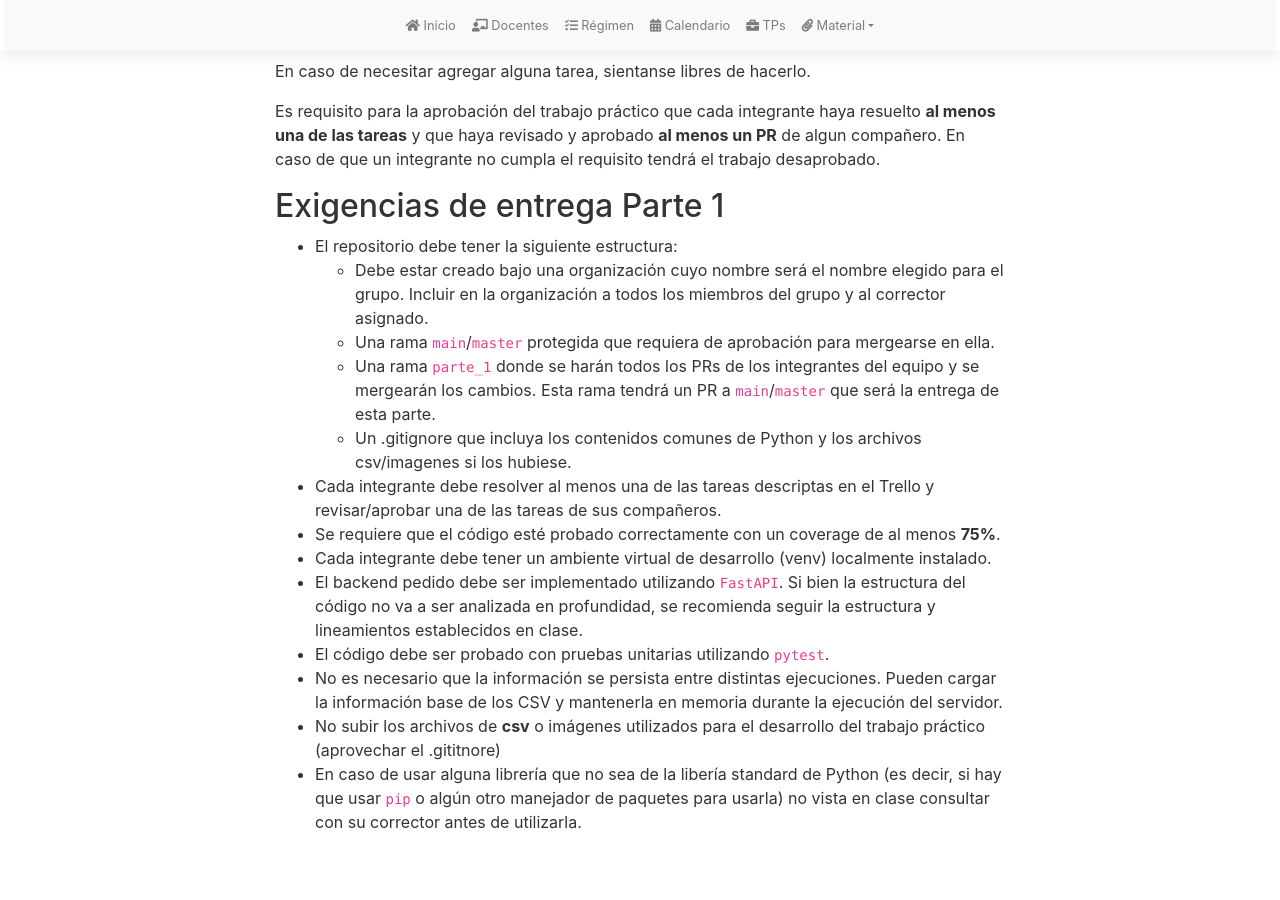
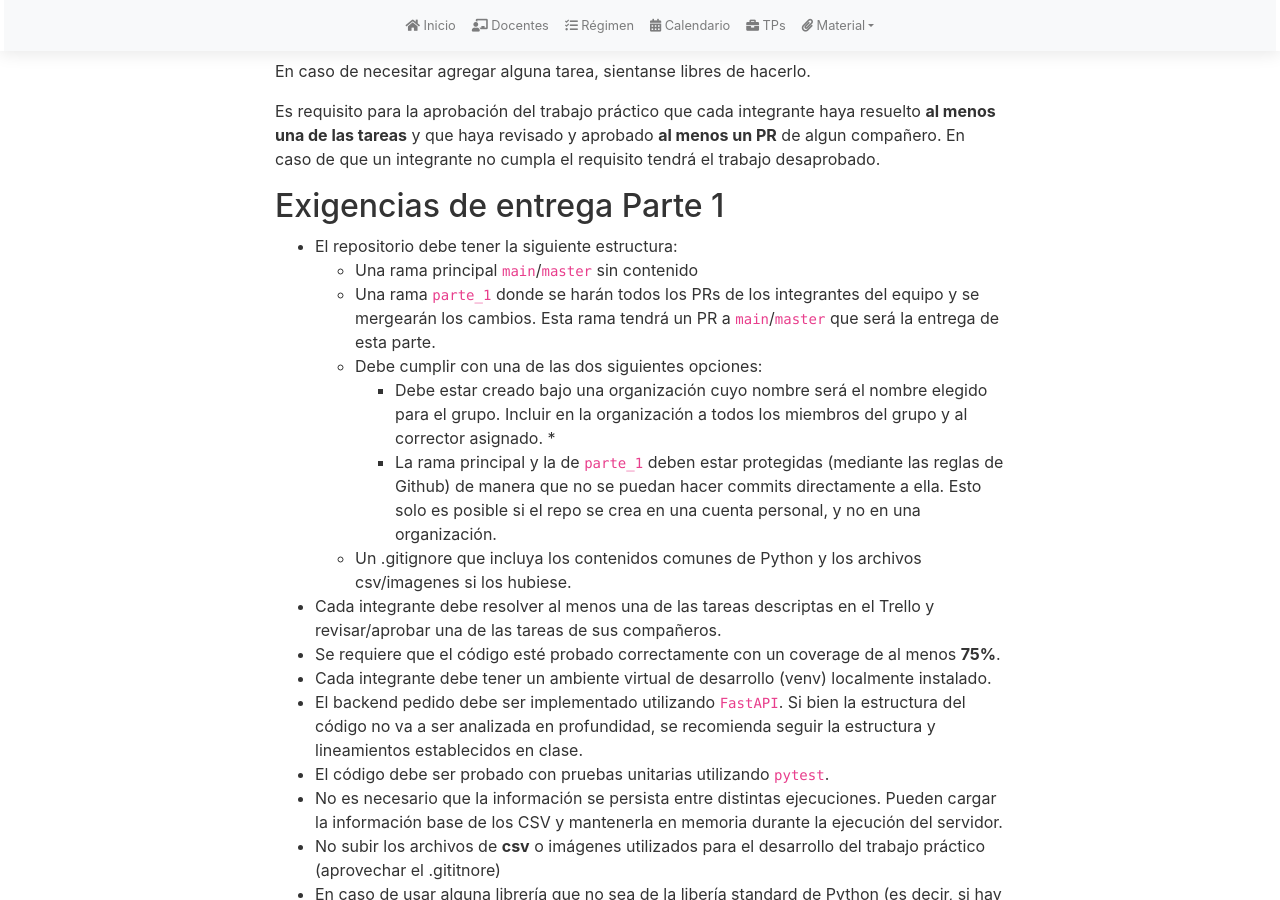
Before and after one commit to intro-tb022/intro, a Jekyll site: the page built from tps/2024_c2/tp2-1.md, in a window 1280 px wide and 900 px high, scrolled down 3995 px. Built offline with Jekyll 4.4.1, drawn with Linux system fonts in a browser that asks for light colours; nearby versions of some CDN libraries; our own code applies the rules of GitHub Pages for plain Markdown files; before the commit the page ends 4845 px from its top, so only the background shows below that.

Commit message:
Add missing files from tp2-1

```diff
--- a/tps/2024_c2/tp2-1.md
+++ b/tps/2024_c2/tp2-1.md
@@ -139,9 +139,11 @@ Es requisito para la aprobación del trabajo práctico que cada integrante haya
 ## Exigencias de entrega Parte 1
 
 - El repositorio debe tener la siguiente estructura:
-	- Debe estar creado bajo una organización cuyo nombre será el nombre elegido para el grupo. Incluir en la organización a todos los miembros del grupo y al corrector asignado.
-	- Una rama `main`/`master` protegida que requiera de aprobación para mergearse en ella.
+	- Una rama principal `main`/`master` sin contenido
 	- Una rama `parte_1` donde se harán todos los PRs de los integrantes del equipo y se mergearán los cambios. Esta rama tendrá un PR a `main`/`master` que será la entrega de esta parte.
+	- Debe cumplir con una de las dos siguientes opciones:
+		- Debe estar creado bajo una organización cuyo nombre será el nombre elegido para el grupo. Incluir en la organización a todos los miembros del grupo y al corrector asignado. *
+		- La rama principal y la de `parte_1` deben estar protegidas (mediante las reglas de Github) de manera que no se puedan hacer commits directamente a ella. Esto solo es posible si el repo se crea en una cuenta personal, y no en una organización.
 	- Un .gitignore que incluya los contenidos comunes de Python y los archivos csv/imagenes si los hubiese.
 - Cada integrante debe resolver al menos una de las tareas descriptas en el Trello y revisar/aprobar una de las tareas de sus compañeros.
 - Se requiere que el código esté probado correctamente con un coverage de al menos **75%**.
```
Also changed, not shown: 1 other file.
